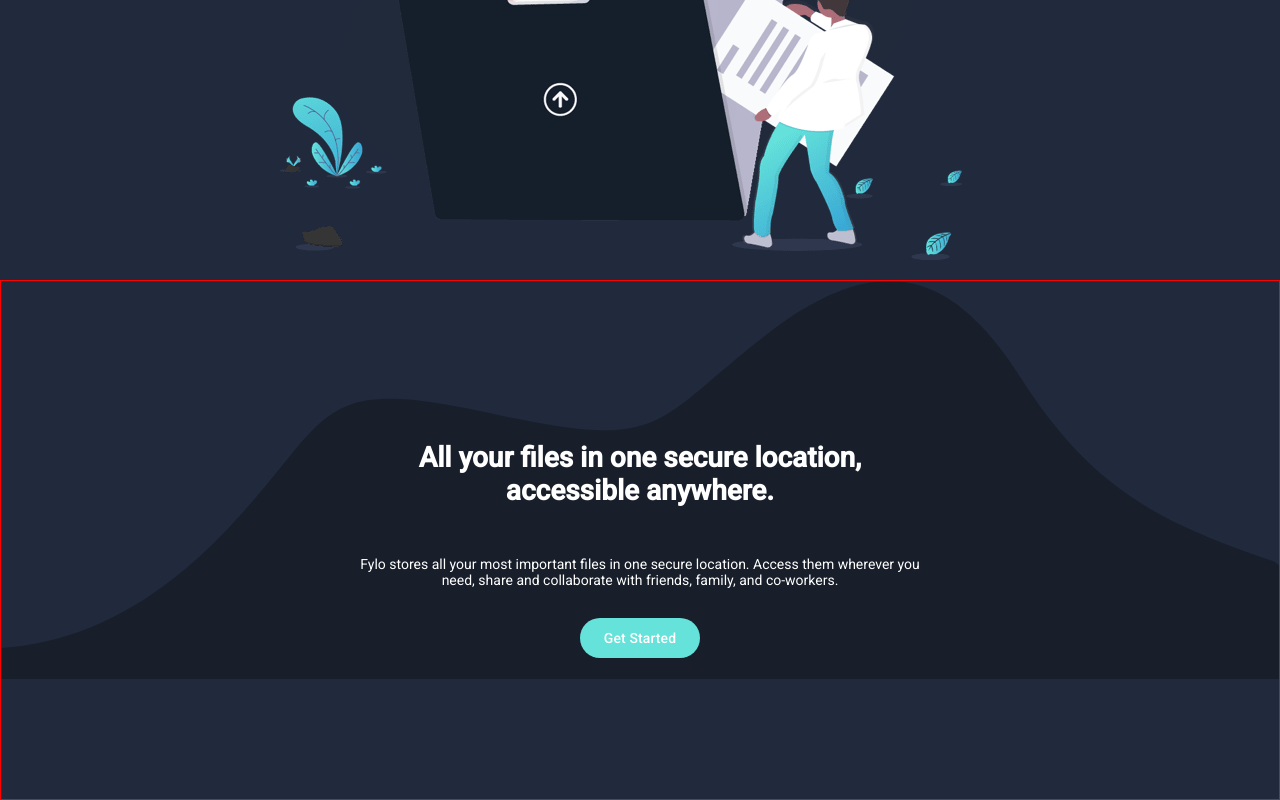
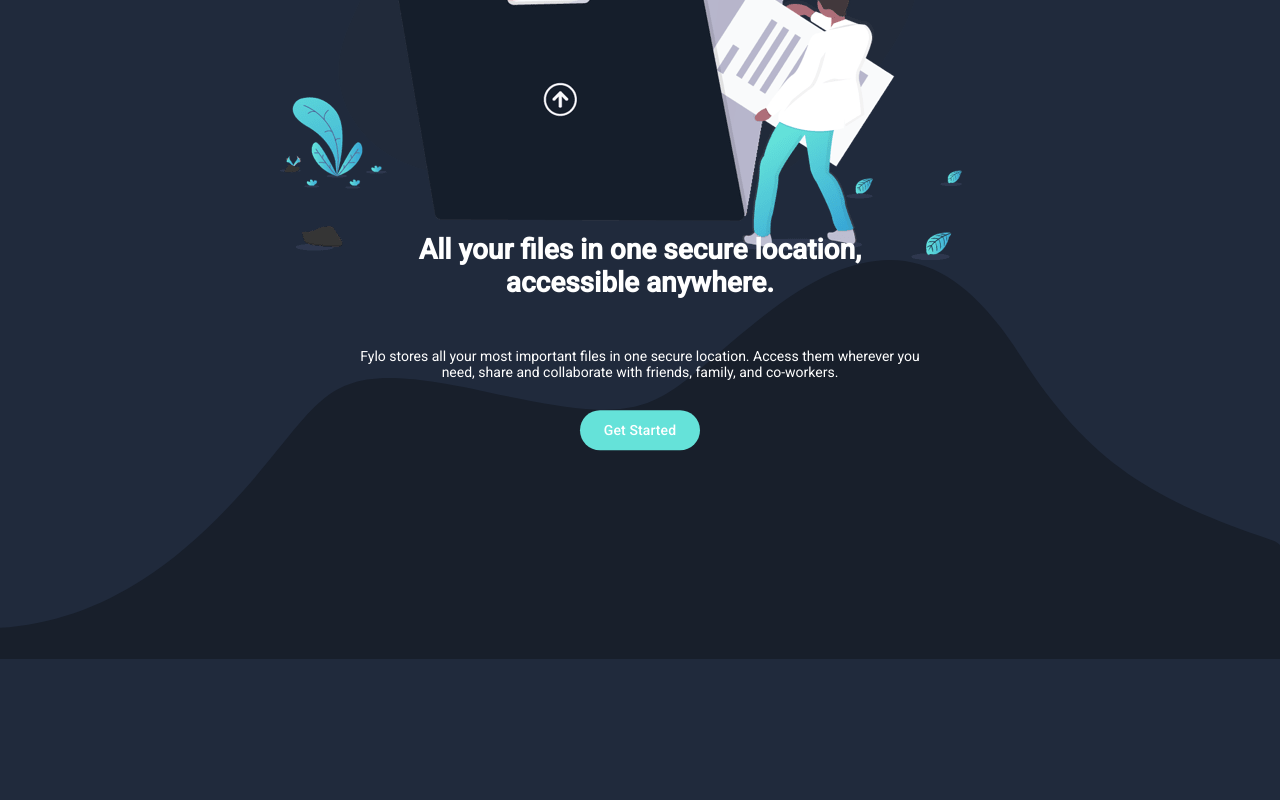
Before and after one commit to Ledelara/fylo, an Angular app: page / in a window 1280 px wide. Shown: the part 438-1238 px from the top of the page. After the commit the page ends 1097 px from the top, so only its background shows below. Built offline with nearby package versions, Linux system fonts and the light colour scheme.

Commit message:
:bug: Fix: corrigindo exibição dos elementos textuais acima da imagem de fundo

```diff
--- a/src/app/modules/components/intro-component/intro-component.component.html
+++ b/src/app/modules/components/intro-component/intro-component.component.html
@@ -16,4 +16,10 @@
             Get Started
         </button>
     </div>
+
+    <img
+        src="/assets/images/bg-curvy-desktop.svg"
+        alt="Background Curvy Desktop"
+        class="background-image"
+    />
 </div>
--- a/src/app/modules/components/intro-component/intro-component.component.scss
+++ b/src/app/modules/components/intro-component/intro-component.component.scss
@@ -1,4 +1,5 @@
 .container {
+    position: relative; /* Necessário para posicionamento absoluto dentro */
     display: flex;
     justify-content: center;
     align-items: center;
@@ -6,19 +7,18 @@
 }
 
 .text-container {
+    position: absolute;
+    top: 65%;
+    left: 50%;
+    transform: translate(-50%, -50%);
     display: flex;
     justify-content: center;
     align-items: center;
     flex-direction: column;
-    margin: 20px 0 0 0;
-    width: 100vw;
-    height: 65vh;
+    width: 570px;
     text-align: center;
     gap: 20px;
-    background-image: url('/assets/images/bg-curvy-desktop.svg');
-    background-size: contain;
-    background-repeat: no-repeat;
-    border: red 1px solid;
+    z-index: 1;
 }
 
 .text-container h1 {
@@ -33,3 +33,9 @@
 .text-container button {
     background-color: var(--cyan);
 }
+
+.background-image {
+    position: relative;
+    width: 100%;
+    z-index: 0;
+}
```
